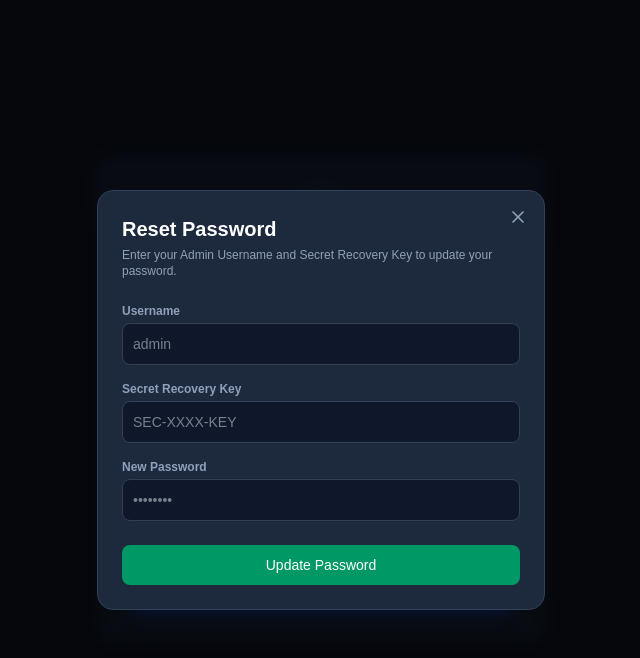
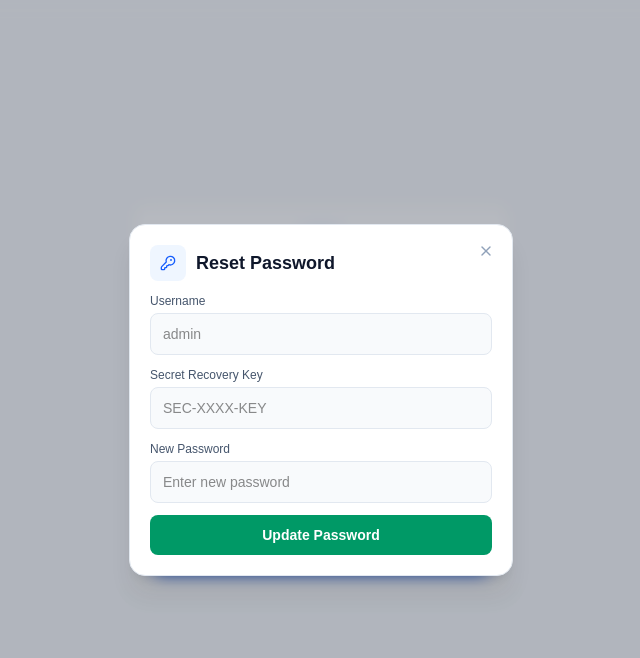
Before and after one commit to kashifkarim88/QistBook, a Next.js app: page /login in a window 1280 px wide. Both pictures are taken after a click on the button "Forgot Password?". Shown: the top 658 px of the page, without its empty margins (319-959 px from the left). Built offline with nearby package versions, Linux system fonts and the light colour scheme; no server answers.

Commit message:
all issues resolved

```diff
--- a/app/login/page.tsx
+++ b/app/login/page.tsx
@@ -2,156 +2,336 @@
 
 import { useState, useActionState } from "react";
 import { loginAction, resetPasswordAction } from "@/app/actions/auth";
-import { KeyRound, Lock, User, ShieldAlert, CheckCircle2, X } from "lucide-react";
+import {
+    KeyRound,
+    Lock,
+    User,
+    ShieldAlert,
+    CheckCircle2,
+    X,
+} from "lucide-react";
 
 export default function LoginPage() {
-    const [loginState, handleLogin, isLoggingIn] = useActionState(loginAction, null);
-    const [resetState, handleReset, isResetting] = useActionState(resetPasswordAction, null);
+    const [loginState, handleLogin, isLoggingIn] = useActionState(
+        loginAction,
+        null
+    );
+
+    const [resetState, handleReset, isResetting] = useActionState(
+        resetPasswordAction,
+        null
+    );
+
     const [showForgotModal, setShowForgotModal] = useState(false);
 
     return (
-        <div className="min-h-screen bg-slate-900 text-slate-100 flex items-center justify-center p-4">
-            <div className="w-full max-w-md bg-slate-800 border border-slate-700 rounded-2xl p-8 shadow-2xl">
-                <div className="text-center mb-8">
-                    <div className="inline-flex items-center justify-center w-14 h-14 rounded-full bg-blue-600/20 text-blue-500 mb-3 border border-blue-500/30">
-                        <Lock className="w-7 h-7" />
+        <div className="min-h-screen bg-slate-50 flex items-center justify-center p-4">
+
+            {/* LOGIN CARD */}
+            <div className="w-full max-w-sm bg-white border border-slate-200 rounded-2xl shadow-sm p-6">
+
+                {/* TITLE */}
+                <div className="text-center mb-6">
+
+                    <div className="inline-flex items-center justify-center w-11 h-11 rounded-xl bg-blue-50 text-blue-600 mb-3">
+                        <Lock className="w-5 h-5" />
                     </div>
-                    <h1 className="text-2xl font-bold tracking-tight text-white">QistBook Portal</h1>
-                    <p className="text-sm text-slate-400 mt-1">Installment Management System</p>
+
+                    <h1 className="text-xl font-bold text-slate-900">
+                        Rahim Data Autos
+                    </h1>
+
                 </div>
 
                 {/* LOGIN FORM */}
-                <form action={handleLogin} className="space-y-5">
+                <form action={handleLogin} className="space-y-4">
+
+                    {/* ERROR */}
                     {loginState?.error && (
-                        <div className="p-3 bg-red-500/10 border border-red-500/30 rounded-lg text-red-400 text-sm flex items-center gap-2">
-                            <ShieldAlert className="w-4 h-4 shrink-0" />
+                        <div className="flex items-start gap-2 p-3 bg-red-50 border border-red-100 rounded-lg text-red-600 text-sm">
+                            <ShieldAlert className="w-4 h-4 shrink-0 mt-0.5" />
                             <span>{loginState.error}</span>
                         </div>
                     )}
 
+                    {/* USERNAME */}
                     <div>
-                        <label className="block text-xs font-semibold uppercase tracking-wider text-slate-400 mb-2">
+                        <label className="block text-sm font-medium text-slate-700 mb-1.5">
                             Username
                         </label>
+
                         <div className="relative">
-                            <User className="w-5 h-5 absolute left-3 top-1/2 -translate-y-1/2 text-slate-400" />
+                            <User className="w-4 h-4 absolute left-3 top-1/2 -translate-y-1/2 text-slate-400" />
+
                             <input
                                 type="text"
                                 name="username"
                                 required
                                 placeholder="Enter username"
-                                className="w-full bg-slate-900 border border-slate-700 rounded-lg py-2.5 pl-10 pr-4 text-slate-200 placeholder-slate-500 focus:outline-none focus:border-blue-500"
+                                className="
+                                    w-full
+                                    bg-slate-50
+                                    border border-slate-200
+                                    rounded-lg
+                                    py-2.5
+                                    pl-9
+                                    pr-3
+                                    text-sm
+                                    text-slate-900
+                                    placeholder-slate-400
+                                    outline-none
+                                    focus:bg-white
+                                    focus:border-blue-500
+                                    focus:ring-2
+                                    focus:ring-blue-500/10
+                                "
                             />
                         </div>
                     </div>
 
+                    {/* PASSWORD */}
                     <div>
-                        <label className="block text-xs font-semibold uppercase tracking-wider text-slate-400 mb-2">
+                        <label className="block text-sm font-medium text-slate-700 mb-1.5">
                             Password
                         </label>
+
                         <div className="relative">
-                            <KeyRound className="w-5 h-5 absolute left-3 top-1/2 -translate-y-1/2 text-slate-400" />
+                            <KeyRound className="w-4 h-4 absolute left-3 top-1/2 -translate-y-1/2 text-slate-400" />
+
                             <input
                                 type="password"
                                 name="password"
                                 required
-                                placeholder="••••••••"
-                                className="w-full bg-slate-900 border border-slate-700 rounded-lg py-2.5 pl-10 pr-4 text-slate-200 placeholder-slate-500 focus:outline-none focus:border-blue-500"
+                                placeholder="Enter password"
+                                className="
+                                    w-full
+                                    bg-slate-50
+                                    border border-slate-200
+                                    rounded-lg
+                                    py-2.5
+                                    pl-9
+                                    pr-3
+                                    text-sm
+                                    text-slate-900
+                                    placeholder-slate-400
+                                    outline-none
+                                    focus:bg-white
+                                    focus:border-blue-500
+                                    focus:ring-2
+                                    focus:ring-blue-500/10
+                                "
                             />
                         </div>
                     </div>
 
+                    {/* FORGOT PASSWORD */}
                     <div className="flex justify-end">
                         <button
                             type="button"
                             onClick={() => setShowForgotModal(true)}
-                            className="text-xs text-blue-400 hover:text-blue-300 font-medium transition-colors"
+                            className="text-xs font-medium text-blue-600 hover:text-blue-700"
                         >
                             Forgot Password?
                         </button>
                     </div>
 
+                    {/* LOGIN */}
                     <button
                         type="submit"
                         disabled={isLoggingIn}
-                        className="w-full py-3 bg-blue-600 hover:bg-blue-500 text-white font-semibold rounded-lg transition-colors shadow-lg shadow-blue-600/20 disabled:opacity-50"
+                        className="
+                            w-full
+                            py-2.5
+                            bg-blue-600
+                            hover:bg-blue-700
+                            text-white
+                            text-sm
+                            font-semibold
+                            rounded-lg
+                            transition
+                            disabled:opacity-50
+                            disabled:cursor-not-allowed
+                        "
                     >
                         {isLoggingIn ? "Authenticating..." : "Sign In"}
                     </button>
+
                 </form>
             </div>
 
-            {/* SECRET KEY RECOVERY MODAL */}
+            {/* RESET PASSWORD MODAL */}
             {showForgotModal && (
-                <div className="fixed inset-0 bg-black/70 backdrop-blur-sm flex items-center justify-center p-4 z-50">
-                    <div className="w-full max-w-md bg-slate-800 border border-slate-700 rounded-2xl p-6 relative shadow-2xl">
+                <div className="fixed inset-0 bg-slate-900/30 backdrop-blur-sm flex items-center justify-center p-4 z-50">
+
+                    <div className="w-full max-w-sm bg-white border border-slate-200 rounded-2xl shadow-xl relative">
+
+                        {/* CLOSE */}
                         <button
+                            type="button"
                             onClick={() => setShowForgotModal(false)}
-                            className="absolute top-4 right-4 text-slate-400 hover:text-white"
+                            className="
+                                absolute
+                                top-3
+                                right-3
+                                w-7
+                                h-7
+                                rounded-lg
+                                flex
+                                items-center
+                                justify-center
+                                text-slate-400
+                                hover:text-slate-700
+                                hover:bg-slate-100
+                            "
                         >
-                            <X className="w-5 h-5" />
+                            <X className="w-4 h-4" />
                         </button>
 
-                        <h2 className="text-xl font-bold text-white mb-1">Reset Password</h2>
-                        <p className="text-xs text-slate-400 mb-6">
-                            Enter your Admin Username and Secret Recovery Key to update your password.
-                        </p>
+                        {/* MODAL HEADER */}
+                        <div className="px-5 pt-5 pb-3">
 
-                        <form action={handleReset} className="space-y-4">
+                            <div className="flex items-center gap-2.5">
+
+                                <div className="w-9 h-9 rounded-lg bg-blue-50 text-blue-600 flex items-center justify-center">
+                                    <KeyRound className="w-4 h-4" />
+                                </div>
+
+                                <h2 className="text-lg font-semibold text-slate-900">
+                                    Reset Password
+                                </h2>
+
+                            </div>
+
+                        </div>
+
+                        {/* FORM */}
+                        <form
+                            action={handleReset}
+                            className="px-5 pb-5 space-y-3"
+                        >
+
+                            {/* ERROR */}
                             {resetState?.error && (
-                                <div className="p-3 bg-red-500/10 border border-red-500/30 rounded-lg text-red-400 text-sm flex items-center gap-2">
-                                    <ShieldAlert className="w-4 h-4 shrink-0" />
+                                <div className="flex items-start gap-2 p-3 bg-red-50 border border-red-100 rounded-lg text-red-600 text-sm">
+                                    <ShieldAlert className="w-4 h-4 shrink-0 mt-0.5" />
                                     <span>{resetState.error}</span>
                                 </div>
                             )}
 
+                            {/* SUCCESS */}
                             {resetState?.success && (
-                                <div className="p-3 bg-emerald-500/10 border border-emerald-500/30 rounded-lg text-emerald-400 text-sm flex items-center gap-2">
-                                    <CheckCircle2 className="w-4 h-4 shrink-0" />
+                                <div className="flex items-start gap-2 p-3 bg-emerald-50 border border-emerald-100 rounded-lg text-emerald-600 text-sm">
+                                    <CheckCircle2 className="w-4 h-4 shrink-0 mt-0.5" />
                                     <span>{resetState.success}</span>
                                 </div>
                             )}
 
+                            {/* USERNAME */}
                             <div>
-                                <label className="block text-xs font-semibold text-slate-400 mb-1">Username</label>
+                                <label className="block text-xs font-medium text-slate-600 mb-1">
+                                    Username
+                                </label>
+
                                 <input
                                     type="text"
                                     name="username"
                                     required
                                     placeholder="admin"
-                                    className="w-full bg-slate-900 border border-slate-700 rounded-lg p-2.5 text-slate-200 focus:outline-none focus:border-blue-500 text-sm"
+                                    className="
+                                        w-full
+                                        bg-slate-50
+                                        border border-slate-200
+                                        rounded-lg
+                                        px-3
+                                        py-2.5
+                                        text-sm
+                                        outline-none
+                                        focus:bg-white
+                                        focus:border-blue-500
+                                        focus:ring-2
+                                        focus:ring-blue-500/10
+                                    "
                                 />
                             </div>
 
+                            {/* RECOVERY KEY */}
                             <div>
-                                <label className="block text-xs font-semibold text-slate-400 mb-1">Secret Recovery Key</label>
+                                <label className="block text-xs font-medium text-slate-600 mb-1">
+                                    Secret Recovery Key
+                                </label>
+
                                 <input
                                     type="password"
                                     name="recoveryKey"
                                     required
                                     placeholder="SEC-XXXX-KEY"
-                                    className="w-full bg-slate-900 border border-slate-700 rounded-lg p-2.5 text-slate-200 focus:outline-none focus:border-blue-500 text-sm"
+                                    className="
+                                        w-full
+                                        bg-slate-50
+                                        border border-slate-200
+                                        rounded-lg
+                                        px-3
+                                        py-2.5
+                                        text-sm
+                                        outline-none
+                                        focus:bg-white
+                                        focus:border-blue-500
+                                        focus:ring-2
+                                        focus:ring-blue-500/10
+                                    "
                                 />
                             </div>
 
+                            {/* NEW PASSWORD */}
                             <div>
-                                <label className="block text-xs font-semibold text-slate-400 mb-1">New Password</label>
+                                <label className="block text-xs font-medium text-slate-600 mb-1">
+                                    New Password
+                                </label>
+
                                 <input
                                     type="password"
                                     name="newPassword"
                                     required
-                                    placeholder="••••••••"
-                                    className="w-full bg-slate-900 border border-slate-700 rounded-lg p-2.5 text-slate-200 focus:outline-none focus:border-blue-500 text-sm"
+                                    placeholder="Enter new password"
+                                    className="
+                                        w-full
+                                        bg-slate-50
+                                        border border-slate-200
+                                        rounded-lg
+                                        px-3
+                                        py-2.5
+                                        text-sm
+                                        outline-none
+                                        focus:bg-white
+                                        focus:border-blue-500
+                                        focus:ring-2
+                                        focus:ring-blue-500/10
+                                    "
                                 />
                             </div>
 
+                            {/* RESET BUTTON */}
                             <button
                                 type="submit"
                                 disabled={isResetting}
-                                className="w-full mt-2 py-2.5 bg-emerald-600 hover:bg-emerald-500 text-white font-medium rounded-lg transition-colors text-sm disabled:opacity-50"
+                                className="
+                                    w-full
+                                    py-2.5
+                                    bg-emerald-600
+                                    hover:bg-emerald-700
+                                    text-white
+                                    text-sm
+                                    font-semibold
+                                    rounded-lg
+                                    transition
+                                    disabled:opacity-50
+                                "
                             >
-                                {isResetting ? "Resetting..." : "Update Password"}
+                                {isResetting
+                                    ? "Resetting..."
+                                    : "Update Password"}
                             </button>
+
                         </form>
                     </div>
                 </div>
--- a/lib/auth.ts
+++ b/lib/auth.ts
@@ -18,7 +18,7 @@ export async function createSession(username: string) {
         secure: process.env.NODE_ENV === "production",
         sameSite: "lax",
         path: "/",
-        maxAge: 60 * 60 * 24, // 24 hours
+        maxAge: 60 * 60 * 24 * 30, // 30 days
     });
 }
 
```
Also changed, not shown: app/dashboard/Customers/CustomerCard.tsx (+231 -136 lines).
